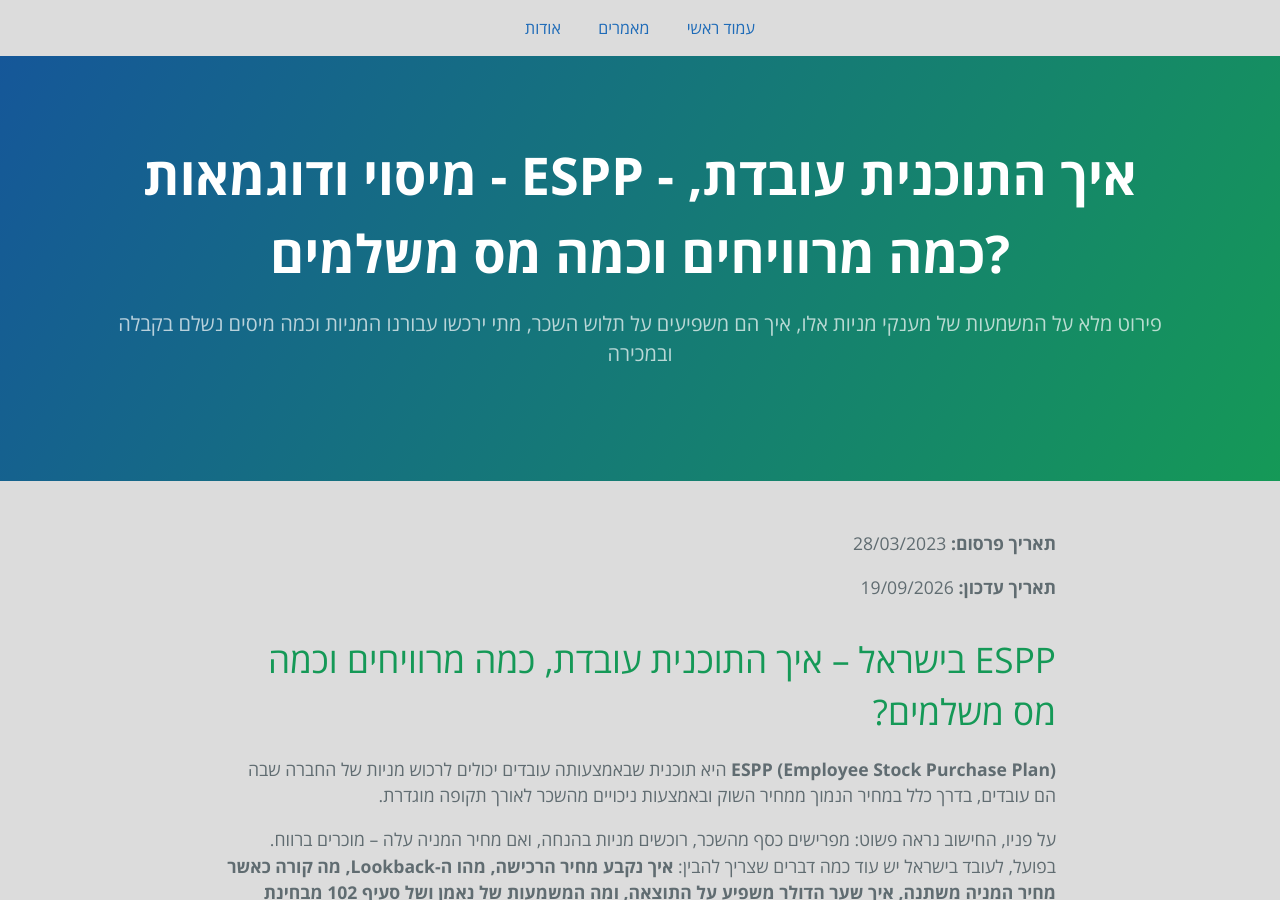
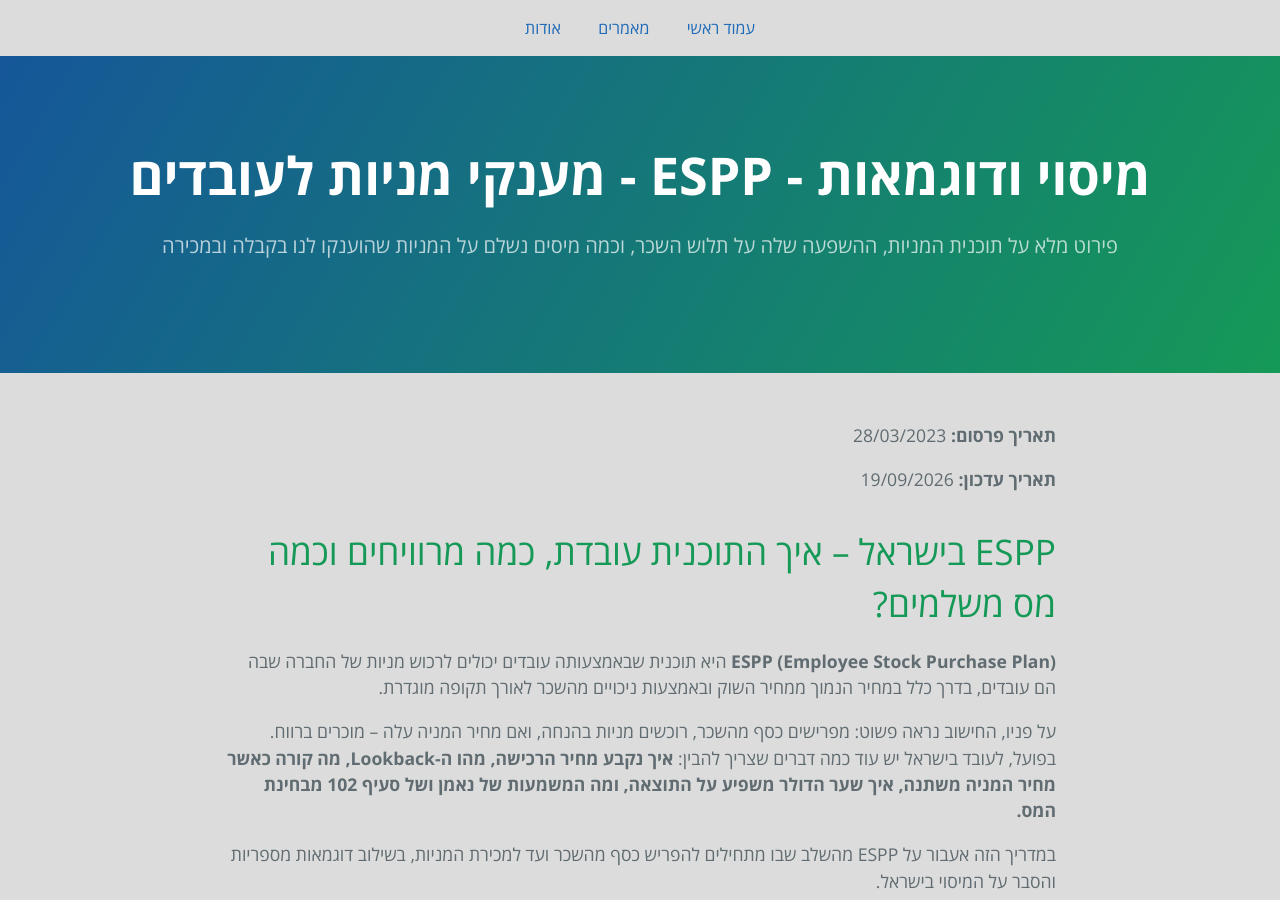
Before and after one commit to eyalitki/payslip101, a Jekyll site: the page built from docs/_posts/2023-03-28-מענקי-מניות-לעובדים-espp.markdown, in a window 1280 px wide and 900 px high. Built offline with Jekyll 4.4.1, drawn with Linux system fonts in a browser that asks for light colours.

Commit message:
[ESPP] Title RTL adjustments
Signed-off-by: Eyal Itkin <eyal.itkin@gmail.com>

```diff
--- a/docs/_posts/2023-03-28-מענקי-מניות-לעובדים-espp.markdown
+++ b/docs/_posts/2023-03-28-מענקי-מניות-לעובדים-espp.markdown
@@ -1,7 +1,7 @@
 ---
 layout: default
-title: מיסוי ודוגמאות - ESPP - איך התוכנית עובדת, כמה מרוויחים וכמה מס משלמים?
-description: פירוט מלא על המשמעות של מענקי מניות אלו, איך הם משפיעים על תלוש השכר, מתי ירכשו עבורנו המניות וכמה מיסים נשלם בקבלה ובמכירה
+title: מענקי מניות לעובדים - ESPP - מיסוי ודוגמאות
+description: פירוט מלא על תוכנית המניות, ההשפעה שלה על תלוש השכר, וכמה מיסים נשלם על המניות שהוענקו לנו בקבלה ובמכירה
 date: 2023-03-28 16:51:00 +0300
 last_modified_at: 2026-09-21 15:26:00 +0300
 tags: stocks
```
